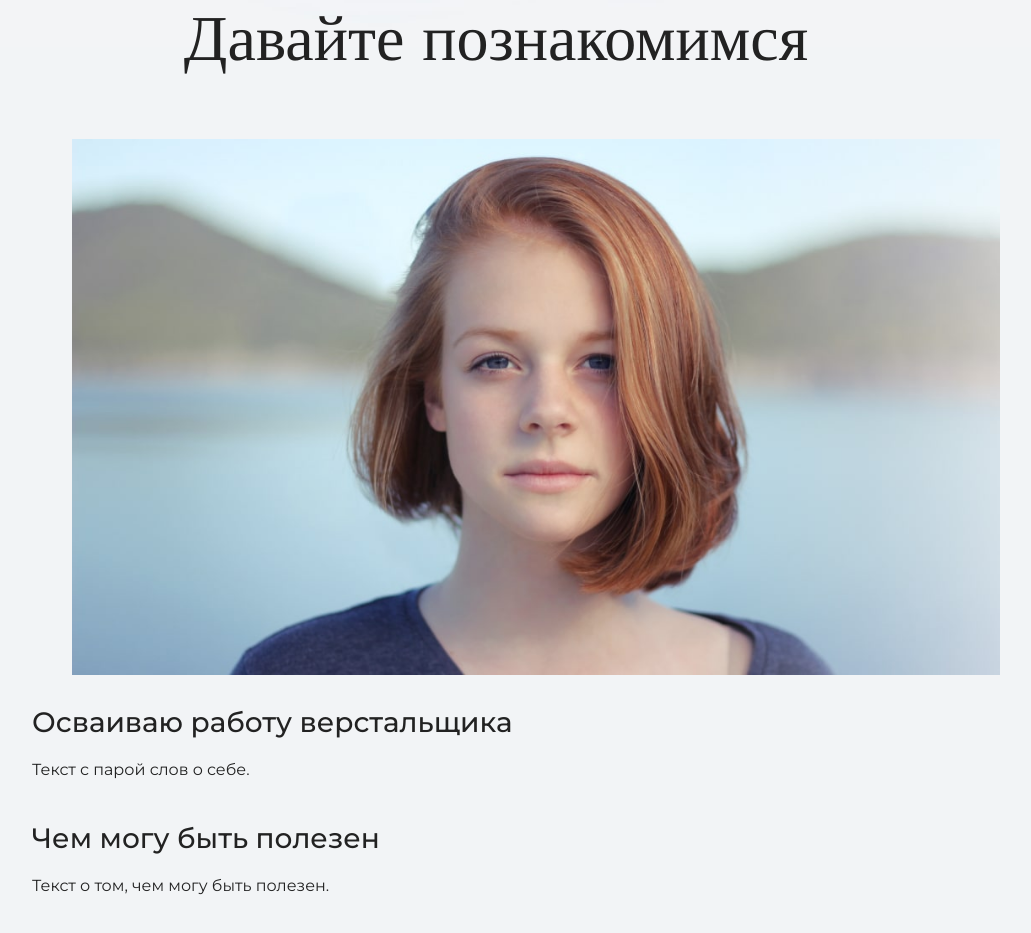
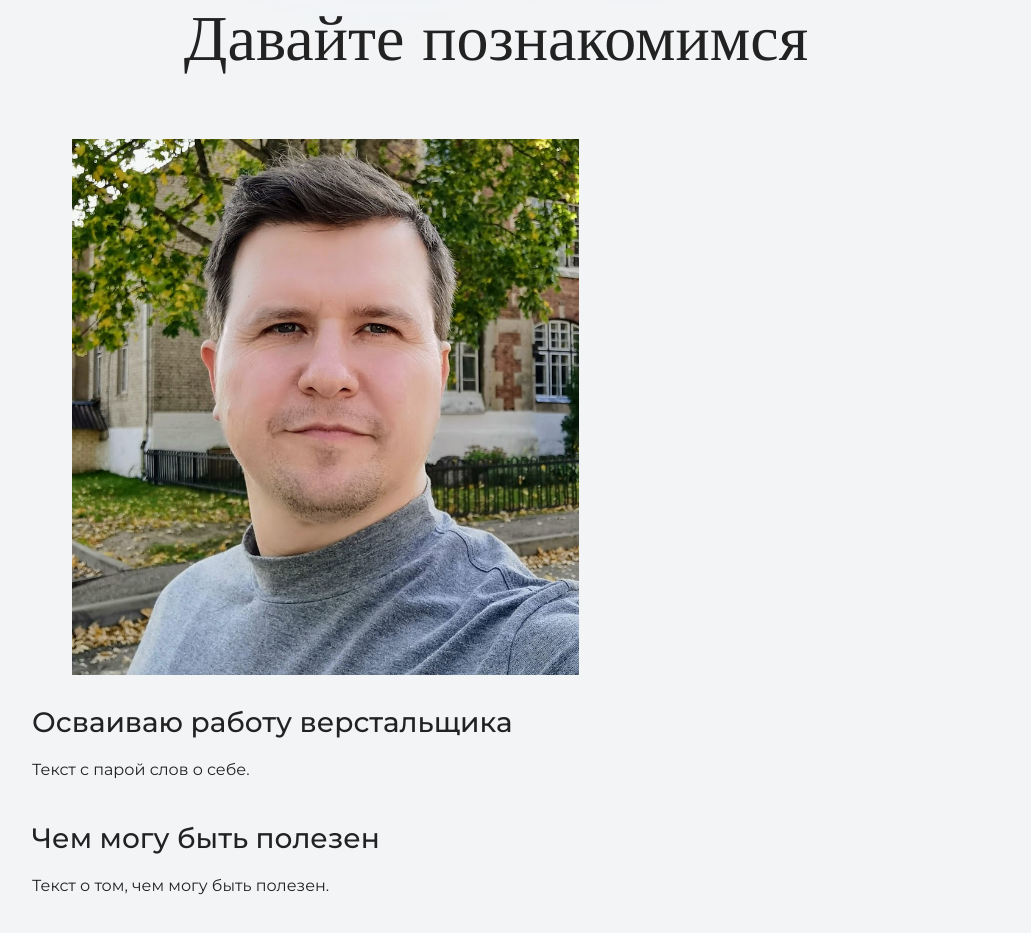
Before and after one commit to DaniilSherem/portfolio, a plain HTML site: page index.html in a window 1280 px wide. Shown: the part 1033-1966 px from the top of the page, without its empty margins (144-1175 px from the left). Drawn offline with nearby package versions, Linux system fonts and the light colour scheme.

Commit message:
Добавил своё фото

```diff
--- a/index.html
+++ b/index.html
@@ -28,9 +28,11 @@
 
 <div class="container">
       <h2 class="subheading">Давайте познакомимся</h2>
+
 	  <figure>
-			<img src="files/user.jpg" width="928" height="536" alt="Фотография Неопознанного Енота">
+			<img src="files/userMe.jpg" height="536" alt="Фотография Неопознанного Енота">
 	  </figure>
+
       <h3>Осваиваю работу верстальщика</h3>
       <p>Текст с парой слов о себе.</p>
       <h3>Чем могу быть полезен</h3>
```
Also changed, not shown: files/userMe.jpg (added).
